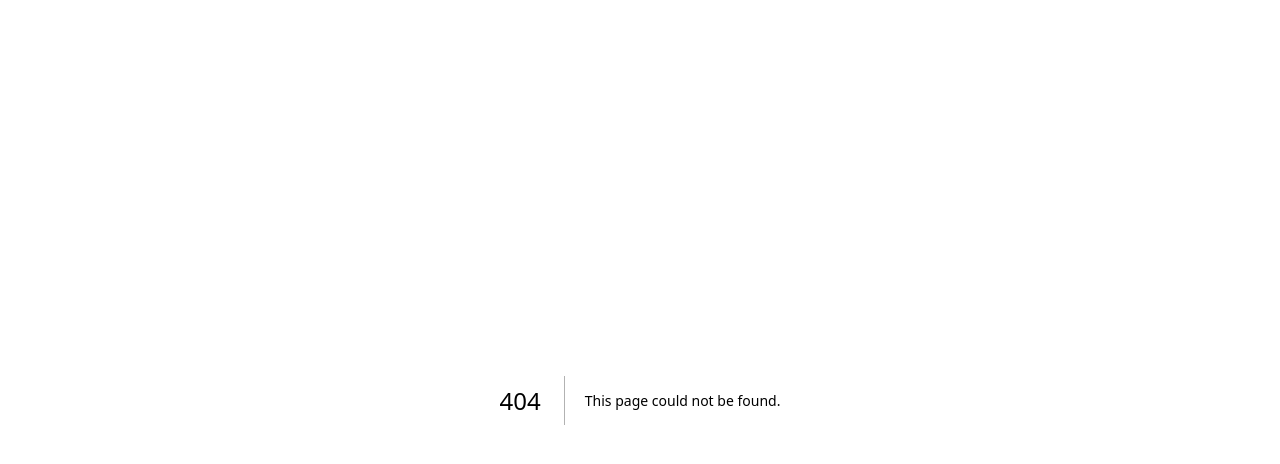
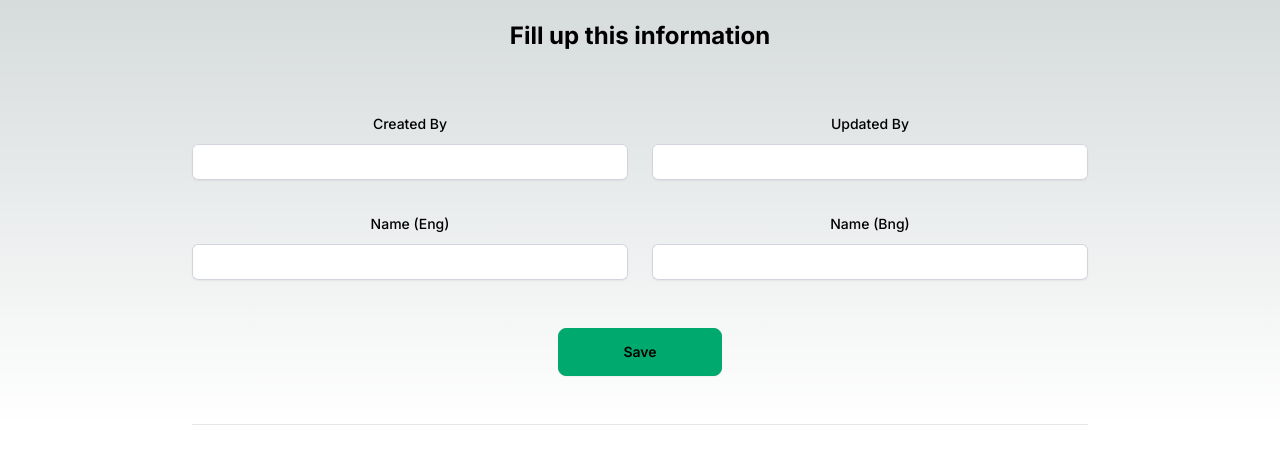
Before and after one commit to nadianewaz/courses, a Next.js app: page /add in a window 1280 px wide. Before the commit this address had no page. Shown: the top 464 px of the page. Built offline with nearby package versions, Linux system fonts and the light colour scheme.

Commit message:
form added

```diff
--- /dev/null
+++ b/src/app/add/page.tsx
@@ -0,0 +1,92 @@
+import React from 'react';
+
+const Add = () => {
+    return (
+        <>
+        <div className="max-w-4xl mx-auto">
+            <div className="text-center flex flex-col">
+                <h1 className="text-2xl font-bold py-5">Fill up this information</h1>
+
+ {/* ***** Form ****  */}
+         <form>
+      <div className="space-y-12">
+        <div className="border-b border-gray-900/10 pb-12">
+
+
+
+          <div className="mt-10 grid grid-cols-1 gap-x-6 gap-y-8 sm:grid-cols-6">
+            <div className="sm:col-span-3">
+              <label htmlFor="first-name" className="block text-sm font-medium leading-6 text-white-900">
+                Created By
+              </label>
+              <div className="mt-2">
+                <input
+                  type="text"
+                  name="first-name"
+                  id="first-name"
+                  autoComplete="given-name"
+                  className="block w-full rounded-md border-0 py-1.5 text-gray-900 shadow-sm ring-1 ring-inset ring-gray-300 placeholder:text-gray-400 focus:ring-2 focus:ring-inset focus:ring-indigo-600 sm:text-sm sm:leading-6"
+                />
+              </div>
+            </div>
+
+            <div className="sm:col-span-3">
+              <label htmlFor="last-name" className="block text-sm font-medium leading-6 text-white-900">
+                Updated By
+              </label>
+              <div className="mt-2">
+                <input
+                  type="text"
+                  name="last-name"
+                  id="last-name"
+                  autoComplete="family-name"
+                  className="block w-full rounded-md border-0 py-1.5 text-gray-900 shadow-sm ring-1 ring-inset ring-gray-300 placeholder:text-gray-400 focus:ring-2 focus:ring-inset focus:ring-indigo-600 sm:text-sm sm:leading-6"
+                />
+              </div>
+            </div>
+            <div className="sm:col-span-3">
+              <label htmlFor="last-name" className="block text-sm font-medium leading-6 text-white-900">
+              Name (Eng)
+              </label>
+              <div className="mt-2">
+                <input
+                  type="text"
+                  name="last-name"
+                  id="last-name"
+                  autoComplete="family-name"
+                  className="block w-full rounded-md border-0 py-1.5 text-gray-900 shadow-sm ring-1 ring-inset ring-gray-300 placeholder:text-gray-400 focus:ring-2 focus:ring-inset focus:ring-indigo-600 sm:text-sm sm:leading-6"
+                />
+              </div>
+            </div>
+            <div className="sm:col-span-3">
+              <label htmlFor="last-name" className="block text-sm font-medium leading-6 text-white-900">
+              Name (Bng)
+              </label>
+              <div className="mt-2">
+                <input
+                  type="text"
+                  name="last-name"
+                  id="last-name"
+                  autoComplete="family-name"
+                  className="block w-full rounded-md border-0 py-1.5 text-gray-900 shadow-sm ring-1 ring-inset ring-gray-300 placeholder:text-gray-400 focus:ring-2 focus:ring-inset focus:ring-indigo-600 sm:text-sm sm:leading-6"
+                />
+              </div>
+            </div>
+
+           </div>
+
+           <button className='btn btn-success mt-12 px-16'>Save</button>
+        </div>
+
+       </div>
+    </form>
+
+
+            </div>
+        </div>
+
+        </>
+    );
+};
+
+export default Add;
--- a/src/app/component/table/page.tsx
+++ b/src/app/component/table/page.tsx
@@ -1,4 +1,4 @@
-import React from 'react';
+import React, { useState } from 'react';
 import {  addCourses } from '../../../../api/type';
 
 // *** declaring table type ***
@@ -6,17 +6,20 @@ import {  addCourses } from '../../../../api/type';
     table : addCourses[]
  }
 // *** Edit button handle  ***
-const handleButtonClick: React.MouseEventHandler<HTMLButtonElement> = (event) => {
-    alert('Button clicked!');
-      };
 
 
-// *** Delete button handle  ***
 
 
 
 // *** Table component ***
 const Table : React.FC<Table> = ({ table }) => {
+const [clickCount, setClickCount] = useState("");
+
+const handleClick = () => {
+    setClickCount(prevCount => prevCount + 1);
+
+  };
+
     return (
     <>
         <div className="overflow-x-auto py-8">
@@ -24,9 +27,12 @@ const Table : React.FC<Table> = ({ table }) => {
                     {/* head */}
                     <thead>
                     <tr>
-                        <th></th>
+                        <th>SL</th>
                         <th>Id</th>
-                        <th>Name</th>
+                        <th>Created By</th>
+                        <th>Updated By</th>
+                        <th>Name (Eng)</th>
+                        <th>Name (Bng)</th>
                         <th>Action</th>
                     </tr>
                     </thead>
@@ -35,9 +41,12 @@ const Table : React.FC<Table> = ({ table }) => {
                         <tr>
                             <td>{idx}</td>
                             <td>{val.id}</td>
+                            <td>{val.created_by}</td>
+                            <td>{val.updated_by}</td>
                             <td>{val.name_en}</td>
+                            <td>{val.name_bn}</td>
                             <td>
-                                <button className="btn btn-warning" onClick="handleButtonClick()">Edit</button>
+                                <button className="btn btn-warning" onClick={ handleClick }>Edit</button>
                                 <button className="btn btn-error ml-5">Delete</button>
                             </td>
                         </tr>
--- a/src/app/page.tsx
+++ b/src/app/page.tsx
@@ -1,11 +1,12 @@
-import React , { useEffect, useState } from "react";
+"use client";
+import React  from "react";
 import {  getCreateCourse } from "../../api/api";
 import AddCourse from "./component/add_course/page";
 import Table from "./component/table/page";
+import Add from "./add/page";
 
 export default async function Home() {
-
-  const data = await getCreateCourse();
+const data = await getCreateCourse();
 
   return (
    <>
@@ -16,6 +17,7 @@ export default async function Home() {
         <Table table={data}></Table>
       </div>
     </div>
+    <Add></Add>
 
    </>
   )
```
